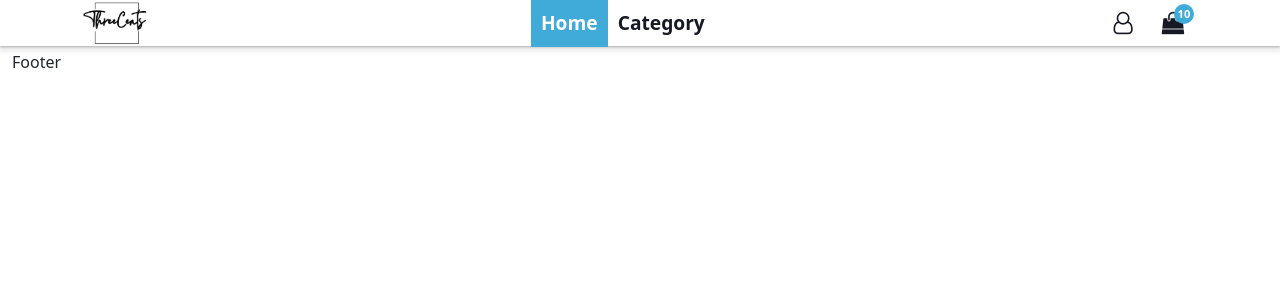
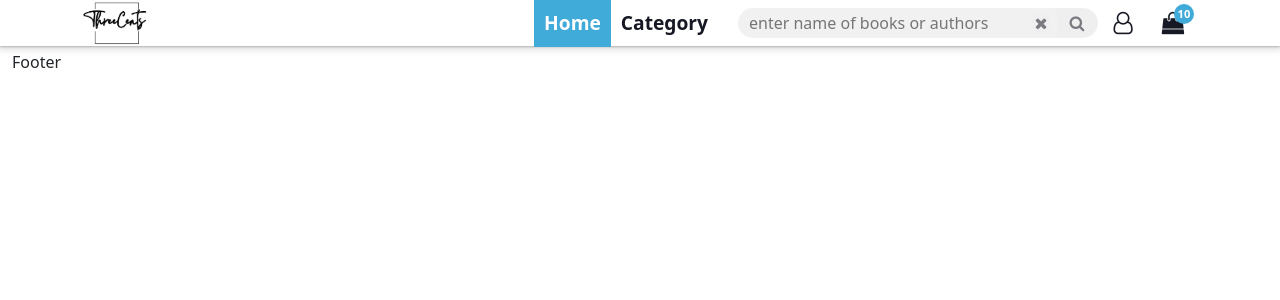
Before and after one commit to twodollars123/book_store_ui, a React (Create React App) app: page / in a window 1280 px wide. Shown: the top 300 px of the page. Built offline with nearby package versions, Linux system fonts and the light colour scheme.

Commit message:
ui component search

```diff
--- a/src/GlobalStyle/GlobalStyle.scss
+++ b/src/GlobalStyle/GlobalStyle.scss
@@ -8,6 +8,10 @@
   --bg-image: #f5f5f5;
 
   --color-boder: #f8f8f8;
+
+  --height-search: 30px;
+
+  --width-search: 360px;
 }
 
 * {
--- a/src/Layouts/DefaultLayout/index.js
+++ b/src/Layouts/DefaultLayout/index.js
@@ -6,6 +6,7 @@ function DefaultLayout({ children }) {
   return (
     <div className="defaultlayout__container">
       <Header />
+
       <div className="defaulayout__main--content">{children}</div>
       <Footer />
     </div>
--- a/src/Layouts/components/Header/Header.scss
+++ b/src/Layouts/components/Header/Header.scss
@@ -14,6 +14,16 @@
   height: 100%;
   justify-content: space-between;
   align-items: center;
+}
+
+.header__hide {
+  display: flex;
+  align-items: center;
+  justify-content: space-between;
+  height: 100%;
+  flex-grow: 1;
+  max-width: 60%;
+  margin-right: 20px;
 }
 
 .logo--link {
--- a/src/Layouts/components/Header/index.js
+++ b/src/Layouts/components/Header/index.js
@@ -1,5 +1,5 @@
 import { Link } from "react-router-dom";
-import { Container } from "reactstrap";
+import { Container, Row } from "reactstrap";
 import { useDispatch, useSelector } from "react-redux";
 import { useNavigate } from "react-router-dom";
 
@@ -8,9 +8,10 @@ import logo from "../../../assets/images/logo.png";
 import catAvartar from "../../../assets/images/cat.jpg";
 import "./Header.scss";
 
-import Navi from "../Navi";
 import Button from "../../../Components/Button";
 import Menu from "../../../Components/Popper/Menu";
+import Navi from "../Navi";
+import Search from "../Search";
 
 function Header() {
   const data = [];
@@ -103,11 +104,18 @@ function Header() {
   return (
     <div className="header__container">
       <Container fluid="md" className="header__inner">
-        <Link to="/" className="logo--link">
-          <img src={logo} alt="logo" />
-        </Link>
+        <div className="header__hide">
+          <Link to="/" className="logo--link d-none d-sm-block">
+            <img src={logo} alt="logo" />
+          </Link>
 
-        <Navi />
+          <Row className="d-none d-sm-block">
+            <Navi />
+          </Row>
+        </div>
+
+        {/* search */}
+        <Search />
 
         <div className="header__action">
           {currentUser ? (
--- /dev/null
+++ b/src/Layouts/components/Search/Search.scss
@@ -0,0 +1,87 @@
+.search__container {
+  min-width: 300px;
+  width: var(--width-search);
+  height: var(--height-search);
+  display: flex;
+  align-items: center;
+  background-color: rgba(22, 24, 35, 0.06);
+  border: 1px solid transparent;
+  border-radius: 16px;
+  position: relative;
+  overflow: hidden;
+
+  --btn-search-width: 40px;
+  //khi thẻ con được focus
+  &:focus-within {
+    border-color: rgba(22, 24, 35, 0.2);
+    .search__btn--search {
+      border-left: 1px solid rgba(22, 24, 35, 0.2);
+      background-color: rgba(22, 24, 35, 0.1);
+      &:hover {
+        background-color: rgba(22, 24, 35, 0.14);
+      }
+      &:active {
+        background-color: rgba(22, 24, 35, 0.2);
+      }
+    }
+  }
+}
+
+.search__input {
+  height: 100%;
+  flex: 1;
+  padding: 0 20px 0 10px;
+  background-color: transparent;
+  font-size: 1rem;
+  caret-color: #cc0000;
+  margin-right: 10px;
+}
+
+.search__btn--clear,
+.search__spinner--loading {
+  position: absolute;
+  right: calc(
+    var(--btn-search-width) + 6px
+  ); //cách ngoài cùng bên phải 1 khoảng = chiều rộng nút btn search + 8px
+  top: 50%;
+  transform: translateY(-50%);
+  font-size: 1rem;
+  font-weight: 500;
+  color: rgba(22, 24, 35, 0.54);
+}
+
+.search__btn--clear {
+  width: 20px;
+  height: 20px;
+  border: none;
+  outline: none;
+  border-radius: 50%;
+  //   background-color: #fff;
+  display: flex;
+  justify-content: center;
+  align-items: center;
+  &:hover {
+    background-color: rgba(22, 24, 35, 0.14);
+  }
+  &:active {
+    background-color: rgba(22, 24, 35, 0.2);
+  }
+}
+
+.search__btn--search {
+  width: var(--btn-search-width);
+  height: var(--height-search);
+  padding: 0 8px;
+  color: rgba(22, 24, 35, 0.54);
+
+  &:hover {
+    background-color: rgba(22, 24, 35, 0.14);
+  }
+  &:active {
+    background-color: rgba(22, 24, 35, 0.2);
+  }
+}
+
+.box__search--result {
+  width: var(--width-search);
+}
--- /dev/null
+++ b/src/Layouts/components/Search/index.js
@@ -0,0 +1,37 @@
+import Tippy from "@tippyjs/react/headless";
+
+import "./Search.scss";
+import { Wrapper as PopperWrapper } from "../../../Components/Popper";
+
+function Search() {
+  return (
+    <Tippy
+      interactive
+      render={(attrs) => (
+        <div className="box__search--result" tabIndex="-1" {...attrs}>
+          <PopperWrapper>
+            <span>Có phải bạn muốn tìm kiếms</span>
+            <span>a</span>
+            <span>b</span>
+          </PopperWrapper>
+        </div>
+      )}
+    >
+      <div className="search__container">
+        <input
+          placeholder="enter name of books or authors"
+          className="search__input"
+        />
+        <button className="search__btn--clear">
+          <i className="fa fa-close" />
+        </button>
+        {/* <i className="fa fa-spinner search__spinner--loading" /> */}
+        <button className="search__btn--search">
+          <i className="fa fa-search" />
+        </button>
+      </div>
+    </Tippy>
+  );
+}
+
+export default Search;
```
